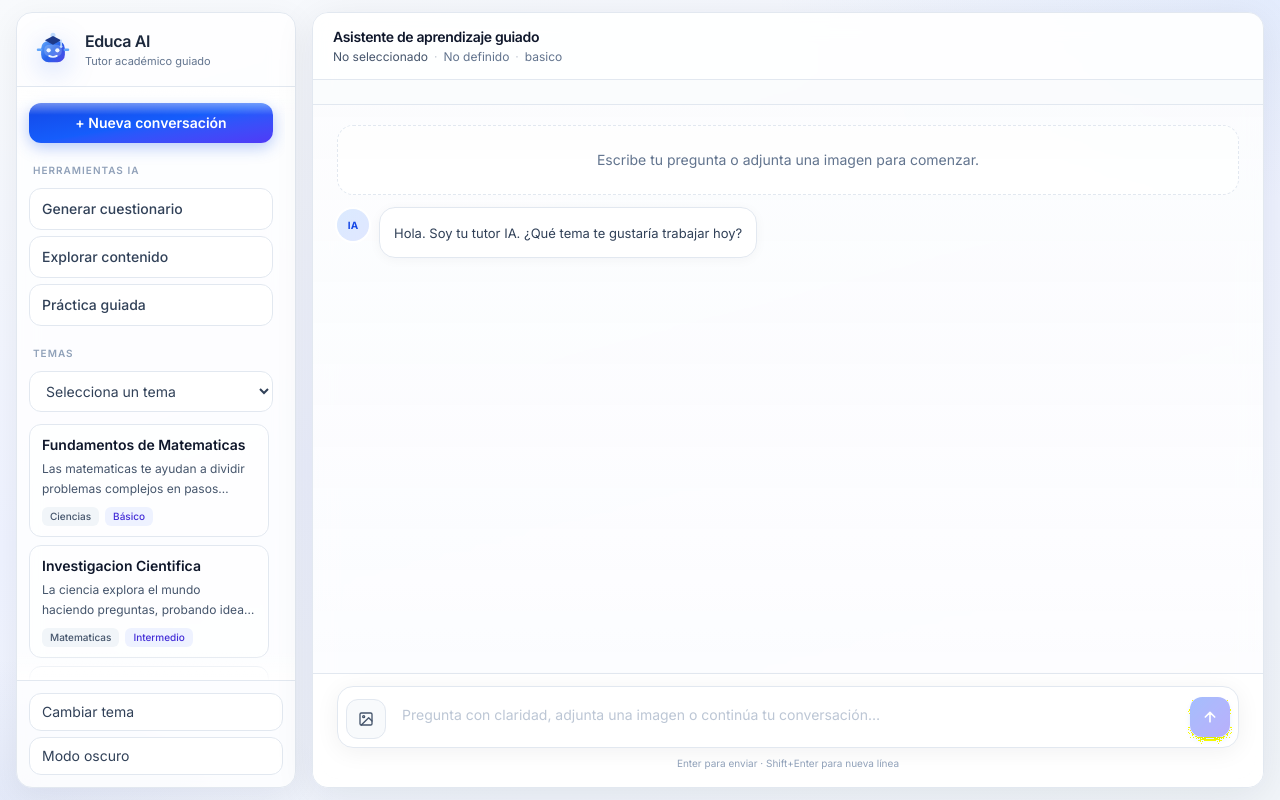
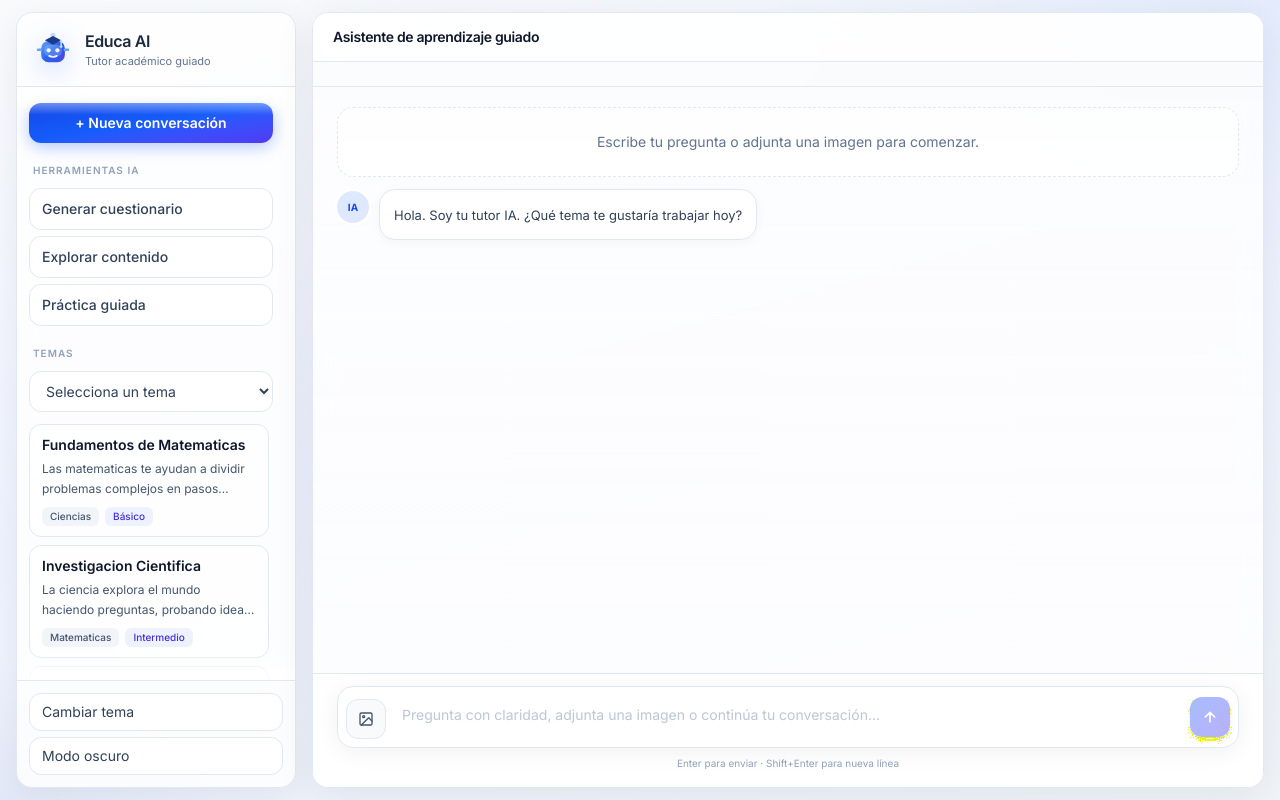
Before and after one commit to darex200/EducaAi, a Next.js app: page / in a window 1280 px wide. Built offline with nearby package versions, Linux system fonts and the light colour scheme.

Commit message:
Remove misleading chat header description
Co-authored-by: darex200 <darex200@users.noreply.github.com>

```diff
--- a/components/ai-tutor/chat-container.tsx
+++ b/components/ai-tutor/chat-container.tsx
@@ -310,9 +310,6 @@ export function ChatContainer() {
           messages={messages}
           isSending={isSending}
           isDarkMode={isDarkMode}
-          topicLabel={activeTopicTitle || "No seleccionado"}
-          levelLabel={profile.level || "No definido"}
-          difficultyLabel={activeDifficulty}
           showTopicSelector={showTopicSelector}
           topicSelector={
             <TopicSelector
--- a/components/chat/chat-window.tsx
+++ b/components/chat/chat-window.tsx
@@ -7,9 +7,6 @@ type ChatWindowProps = {
   messages: TutorMessage[];
   isSending: boolean;
   isDarkMode: boolean;
-  topicLabel: string;
-  levelLabel: string;
-  difficultyLabel: string;
   showTopicSelector: boolean;
   topicSelector: React.ReactNode;
   input: React.ReactNode;
@@ -24,9 +21,6 @@ export function ChatWindow({
   messages,
   isSending,
   isDarkMode,
-  topicLabel,
-  levelLabel,
-  difficultyLabel,
   showTopicSelector,
   topicSelector,
   input,
@@ -48,13 +42,6 @@ export function ChatWindow({
         }`}
       >
         <p className="text-sm font-semibold tracking-tight">Asistente de aprendizaje guiado</p>
-        <p className={`mt-0.5 text-xs ${isDarkMode ? "text-slate-500" : "text-slate-500"}`}>
-          <span className={isDarkMode ? "text-slate-400" : "text-slate-600"}>{topicLabel}</span>
-          <span className="mx-1.5 opacity-40">·</span>
-          {levelLabel}
-          <span className="mx-1.5 opacity-40">·</span>
-          {difficultyLabel}
-        </p>
       </header>
 
       {showTopicSelector && (
```
